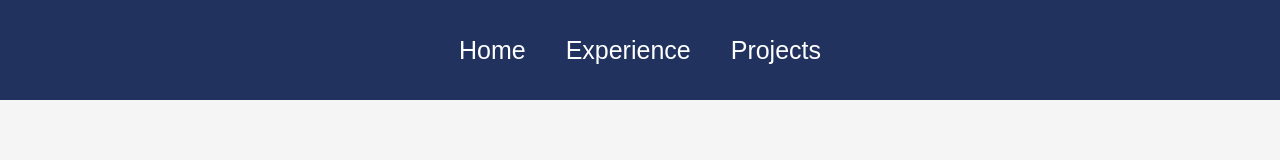
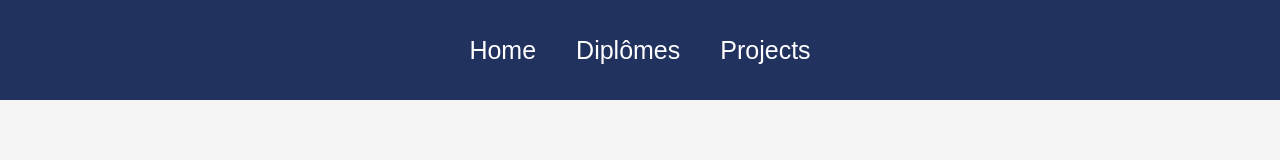
Before and after one commit to Salas3108/Portfolio, a React (Create React App) app: page / in a window 1280 px wide. Shown: the top 160 px of the page. Built offline with nearby package versions, Linux system fonts and the light colour scheme.

Commit message:
Fixed Responsiveness

```diff
--- a/src/components/navbar.js
+++ b/src/components/navbar.js
@@ -19,7 +19,7 @@ export function Navbar() {
             </div>
             <div className="links">
                 <Link to="/"> Home</Link>
-                <Link to="/experience"> Experience </Link>
+                <Link to="/experience"> Diplômes </Link>
                 <Link to="/Projects"> Projects </Link>
             </div>
         </div>
```
